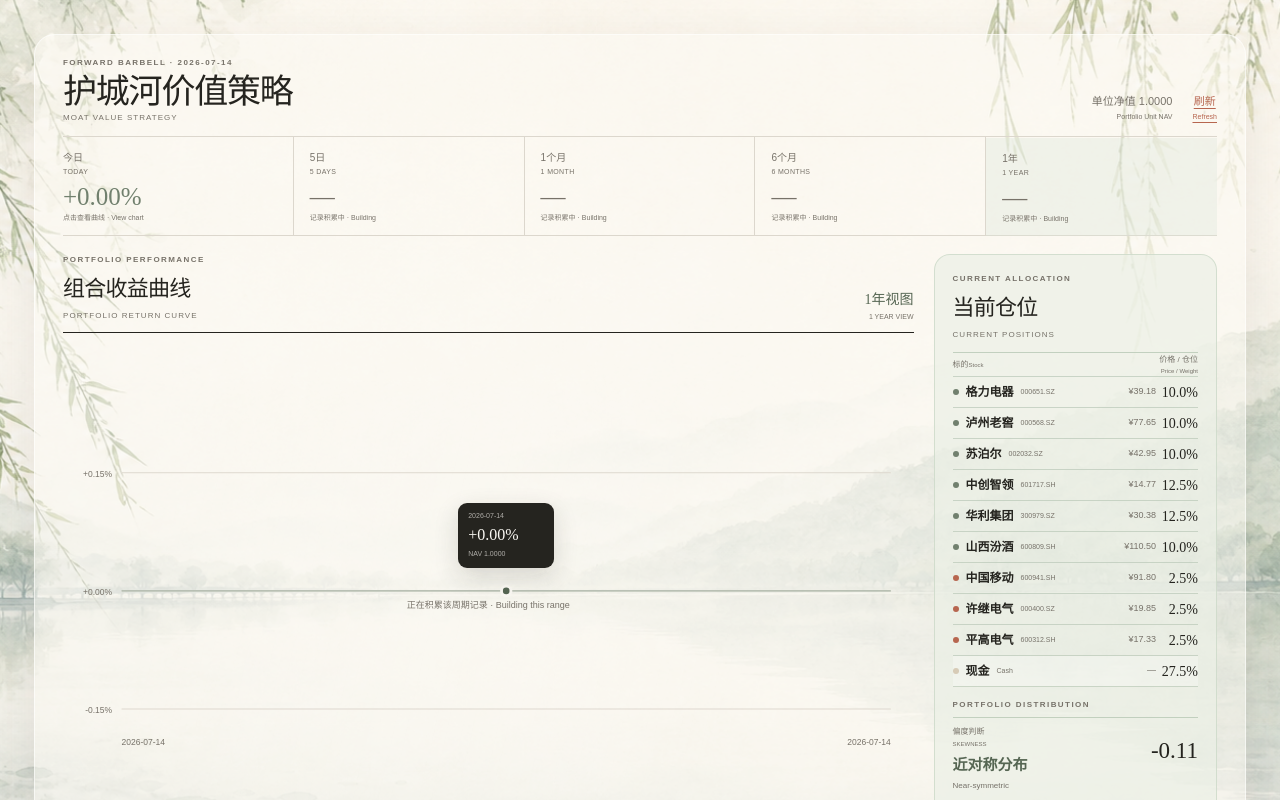
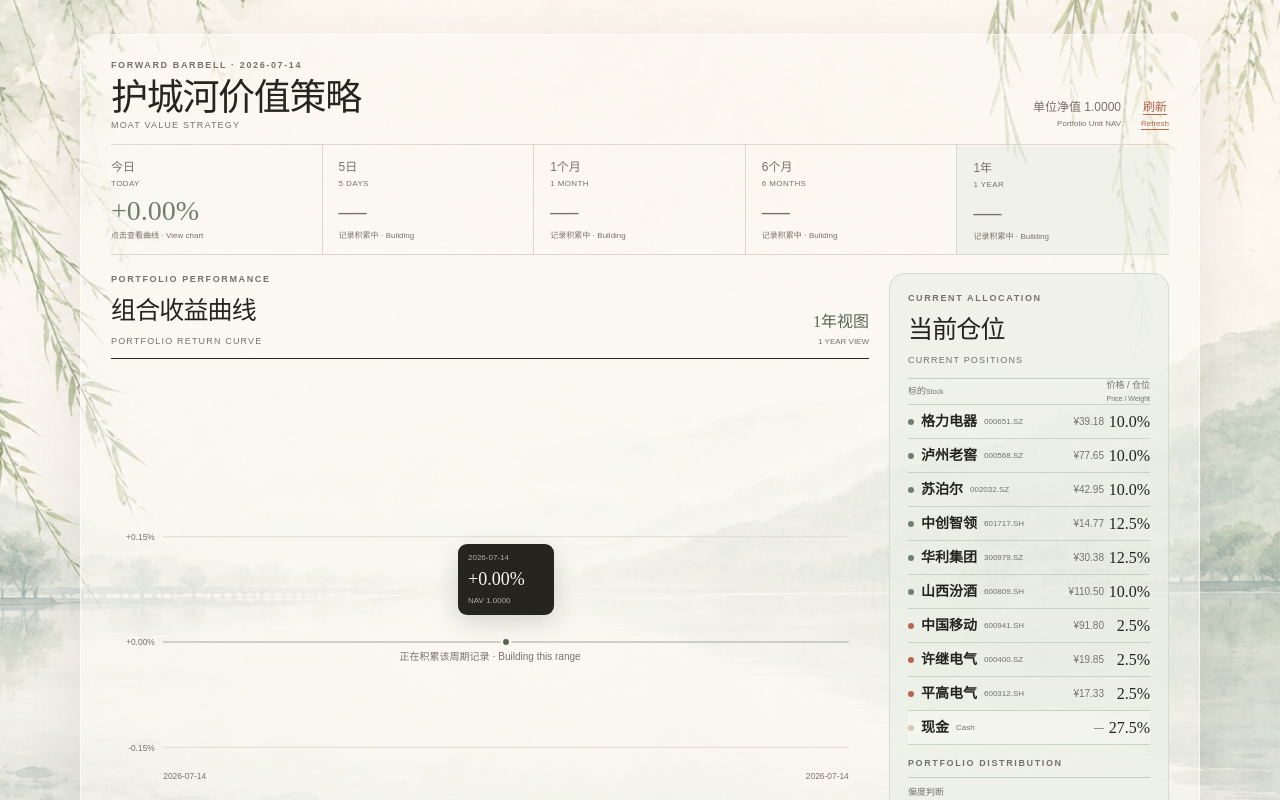
Before and after one commit to MIngQian04/margin-of-safety-investment-research-platform, a Next.js app: page / in a window 1280 px wide. Shown: the top 800 px of the page. Built offline with nearby package versions, Linux system fonts and the light colour scheme.

Commit message:
Narrow portfolio card and enlarge content

```diff
--- a/app/globals.css
+++ b/app/globals.css
@@ -8,15 +8,15 @@
 button { font:inherit; }
 button:focus-visible { outline:2px solid var(--terra); outline-offset:3px; }
 .canvas { position:relative; z-index:2; min-height:100vh; padding:34px; display:grid; place-items:center; }
-.sheet { width:min(1280px,100%); min-height:min(760px,calc(100vh - 68px)); padding:22px 28px 15px; background:rgba(250,248,243,.48); border:1px solid rgba(255,255,255,.58); border-radius:21px; box-shadow:0 20px 64px rgba(48,43,35,.1); backdrop-filter:blur(.5px) saturate(.96); display:flex; flex-direction:column; }
-.kicker { margin:0 0 6px; color:var(--muted); font-size:8px; font-weight:700; letter-spacing:.18em; }
+.sheet { width:min(1120px,100%); min-height:min(760px,calc(100vh - 68px)); padding:24px 30px 17px; background:rgba(250,248,243,.48); border:1px solid rgba(255,255,255,.58); border-radius:21px; box-shadow:0 20px 64px rgba(48,43,35,.1); backdrop-filter:blur(.5px) saturate(.96); display:flex; flex-direction:column; }
+.kicker { margin:0 0 6px; color:var(--muted); font-size:9px; font-weight:700; letter-spacing:.18em; }
 h1,h2 { margin:0; font-family:"Songti SC","STSong",serif; font-weight:500; letter-spacing:-.035em; }
-h1 { font-size:34px; line-height:1; }
-h2 { font-size:22px; }
-h1 small,h2 small { display:block; margin-top:5px; color:var(--muted); font-family:Arial,sans-serif; font-size:8px; font-weight:500; letter-spacing:.13em; text-transform:uppercase; }
+h1 { font-size:37px; line-height:1; }
+h2 { font-size:25px; }
+h1 small,h2 small { display:block; margin-top:5px; color:var(--muted); font-family:Arial,sans-serif; font-size:9px; font-weight:500; letter-spacing:.13em; text-transform:uppercase; }
 .topbar { display:flex; justify-content:space-between; align-items:end; padding-bottom:14px; border-bottom:1px solid var(--line); }
-.top-actions { display:flex; align-items:center; gap:20px; color:var(--muted); font-size:11px; text-align:right; }
-.top-actions span small,.top-actions button small { display:block; margin-top:2px; font-size:7px; }
+.top-actions { display:flex; align-items:center; gap:20px; color:var(--muted); font-size:12px; text-align:right; }
+.top-actions span small,.top-actions button small { display:block; margin-top:2px; font-size:8px; }
 .text-button { border:0; padding:0; background:transparent; color:var(--terra); cursor:pointer; text-decoration:underline; text-underline-offset:3px; }
 .text-button:disabled { opacity:.5; }
 
@@ -26,17 +26,17 @@
 .period-summary button:last-child { border-right:0; }
 .period-summary button:hover { background:rgba(113,128,110,.06); }
 .period-summary button.is-active { background:rgba(220,229,216,.34); transform:translateY(1px); }
-.period-summary span,.period-summary span small { display:block; color:var(--muted); font-size:10px; }
-.period-summary span small { margin-top:2px; font-family:Arial,sans-serif; font-size:7px; letter-spacing:.05em; text-transform:uppercase; }
-.period-summary strong { display:block; margin:6px 0 4px; font-family:"Songti SC",serif; font-size:25px; font-weight:500; line-height:1; }
-.period-summary em { display:block; color:var(--muted); font-size:7px; font-style:normal; }
+.period-summary span,.period-summary span small { display:block; color:var(--muted); font-size:12px; }
+.period-summary span small { margin-top:2px; font-family:Arial,sans-serif; font-size:8px; letter-spacing:.05em; text-transform:uppercase; }
+.period-summary strong { display:block; margin:7px 0 5px; font-family:"Songti SC",serif; font-size:28px; font-weight:500; line-height:1; }
+.period-summary em { display:block; color:var(--muted); font-size:8px; font-style:normal; }
 .up { color:var(--sage)!important; }.down { color:var(--terra)!important; }.pending { color:var(--muted)!important; }
 
 .main-grid { flex:1; display:grid; grid-template-columns:minmax(0,3fr) minmax(280px,1fr); gap:20px; padding:18px 0 13px; min-height:0; }
 .chart-section { min-width:0; display:flex; flex-direction:column; }
 .section-heading { display:flex; justify-content:space-between; align-items:end; margin-bottom:10px; }
-.section-heading>p { margin:0; color:var(--sage-dark); font-family:"Songti SC",serif; font-size:14px; text-align:right; }
-.section-heading>p small { display:block; margin-top:2px; color:var(--muted); font-family:Arial,sans-serif; font-size:7px; text-transform:uppercase; }
+.section-heading>p { margin:0; color:var(--sage-dark); font-family:"Songti SC",serif; font-size:16px; text-align:right; }
+.section-heading>p small { display:block; margin-top:2px; color:var(--muted); font-family:Arial,sans-serif; font-size:8px; text-transform:uppercase; }
 .performance-chart { position:relative; flex:1; min-height:300px; border-top:1px solid var(--ink); border-bottom:1px solid var(--line); }
 .performance-chart svg { display:block; width:100%; height:100%; min-height:300px; }
 .chart-grid { stroke:var(--line); stroke-width:1; }
@@ -45,39 +45,39 @@
 .chart-line { fill:none; stroke:var(--sage-dark); stroke-width:3; stroke-linecap:round; stroke-linejoin:round; transition:d .25s ease; }
 .chart-point { fill:var(--sage-dark); stroke:var(--sheet); stroke-width:3; pointer-events:none; }
 .chart-hit { fill:transparent; cursor:crosshair; }
-.axis-label { fill:var(--muted); font-family:Arial,sans-serif; font-size:9px; text-anchor:end; }
+.axis-label { fill:var(--muted); font-family:Arial,sans-serif; font-size:10px; text-anchor:end; }
 .axis-start { text-anchor:start; }.axis-end { text-anchor:end; }
 .chart-tooltip { position:absolute; z-index:2; min-width:96px; padding:8px 10px; transform:translate(-50%,calc(-100% - 12px)); background:var(--ink); color:var(--sheet); border-radius:9px; pointer-events:none; box-shadow:0 8px 24px rgba(37,36,31,.16); }
-.chart-tooltip span,.chart-tooltip small { display:block; color:rgba(250,248,243,.65); font-size:7px; }
-.chart-tooltip strong { display:block; margin:2px 0; font-family:"Songti SC",serif; font-size:16px; font-weight:500; }
-.chart-building { position:absolute; left:50%; top:50%; margin:0; transform:translate(-50%,-50%); color:var(--muted); font-size:9px; }
-.chart-caption { display:flex; justify-content:space-between; gap:16px; padding-top:9px; color:var(--muted); font-size:8px; }
+.chart-tooltip span,.chart-tooltip small { display:block; color:rgba(250,248,243,.65); font-size:8px; }
+.chart-tooltip strong { display:block; margin:2px 0; font-family:"Songti SC",serif; font-size:18px; font-weight:500; }
+.chart-building { position:absolute; left:50%; top:50%; margin:0; transform:translate(-50%,-50%); color:var(--muted); font-size:10px; }
+.chart-caption { display:flex; justify-content:space-between; gap:16px; padding-top:9px; color:var(--muted); font-size:9px; }
 .line-key { display:inline-block; width:22px; height:2px; margin:0 7px 3px 0; background:var(--sage-dark); }
 
 .portfolio-panel { padding:18px; background:rgba(225,233,222,.45); border:1px solid rgba(199,212,195,.68); border-radius:16px; backdrop-filter:blur(.35px); display:flex; flex-direction:column; }
 .holding-list { margin-top:11px; border-top:1px solid rgba(183,199,178,.78); }
-.holding-list>div { display:flex; justify-content:space-between; align-items:center; min-height:31px; border-bottom:1px solid rgba(190,203,186,.76); }
+.holding-list>div { display:flex; justify-content:space-between; align-items:center; min-height:34px; border-bottom:1px solid rgba(190,203,186,.76); }
 .holding-list span { display:flex; align-items:center; min-width:0; }
-.holding-list b { font-family:"Songti SC",serif; font-size:12px; font-weight:600; }
-.holding-list small { margin-left:7px; color:var(--muted); font-size:7px; }
-.holding-list-head { min-height:24px!important; color:var(--muted); font-size:8px; }
+.holding-list b { font-family:"Songti SC",serif; font-size:14px; font-weight:600; }
+.holding-list small { margin-left:7px; color:var(--muted); font-size:8px; }
+.holding-list-head { min-height:26px!important; color:var(--muted); font-size:9px; }
 .holding-list-head span:last-child { display:block; text-align:right; }
-.holding-list-head small { display:block; margin:1px 0 0; font-size:6px; }
-.holding-values { display:grid; grid-template-columns:57px 42px; align-items:center; text-align:right; }
-.holding-values em { color:var(--muted); font-size:9px; font-style:normal; font-variant-numeric:tabular-nums; }
-.holding-values strong { font-family:"Songti SC",serif; font-size:14px; font-weight:500; }
+.holding-list-head small { display:block; margin:1px 0 0; font-size:7px; }
+.holding-values { display:grid; grid-template-columns:62px 46px; align-items:center; text-align:right; }
+.holding-values em { color:var(--muted); font-size:10px; font-style:normal; font-variant-numeric:tabular-nums; }
+.holding-values strong { font-family:"Songti SC",serif; font-size:16px; font-weight:500; }
 .anchor-dot,.future-dot,.cash-dot { flex:0 0 auto; display:inline-block; width:6px; height:6px; margin-right:7px; border-radius:50%; background:var(--sage); }
 .future-dot { background:var(--terra); }.cash-dot { background:var(--sand); }
 .cash-line { background:rgba(255,255,255,.25); }
 .portfolio-distribution { margin-top:auto; padding-top:12px; }
 .portfolio-distribution>div { display:grid; grid-template-columns:1fr auto; column-gap:10px; padding:8px 0; border-top:1px solid rgba(183,199,178,.78); }
-.portfolio-distribution span,.portfolio-distribution span small,.portfolio-distribution em { display:block; color:var(--muted); font-size:8px; font-style:normal; }
-.portfolio-distribution span small { margin-top:2px; font-family:Arial,sans-serif; font-size:6px; text-transform:uppercase; }
-.portfolio-distribution strong { margin-top:5px; color:var(--sage-dark); font-family:"Songti SC",serif; font-size:15px; font-weight:600; }
-.portfolio-distribution b { grid-column:2; grid-row:1 / span 2; align-self:center; font-family:"Songti SC",serif; font-size:23px; font-weight:500; }
+.portfolio-distribution span,.portfolio-distribution span small,.portfolio-distribution em { display:block; color:var(--muted); font-size:9px; font-style:normal; }
+.portfolio-distribution span small { margin-top:2px; font-family:Arial,sans-serif; font-size:7px; text-transform:uppercase; }
+.portfolio-distribution strong { margin-top:5px; color:var(--sage-dark); font-family:"Songti SC",serif; font-size:17px; font-weight:600; }
+.portfolio-distribution b { grid-column:2; grid-row:1 / span 2; align-self:center; font-family:"Songti SC",serif; font-size:25px; font-weight:500; }
 .portfolio-distribution em { grid-column:1 / -1; margin-top:3px; }
 
-footer { display:flex; justify-content:space-between; gap:20px; padding-top:12px; border-top:1px solid var(--line); color:var(--muted); font-size:8px; }
+footer { display:flex; justify-content:space-between; gap:20px; padding-top:12px; border-top:1px solid var(--line); color:var(--muted); font-size:9px; }
 .status { position:relative; z-index:2; min-height:100vh; display:grid; place-content:center; text-align:center; }
 .status small { display:block; margin-top:4px; color:var(--muted); font-size:9px; }
 .status button { border:1px solid var(--line); background:transparent; padding:8px 14px; border-radius:999px; }
```
Also changed, not shown: 1 other file (tests, documents, lock files or other folders).
